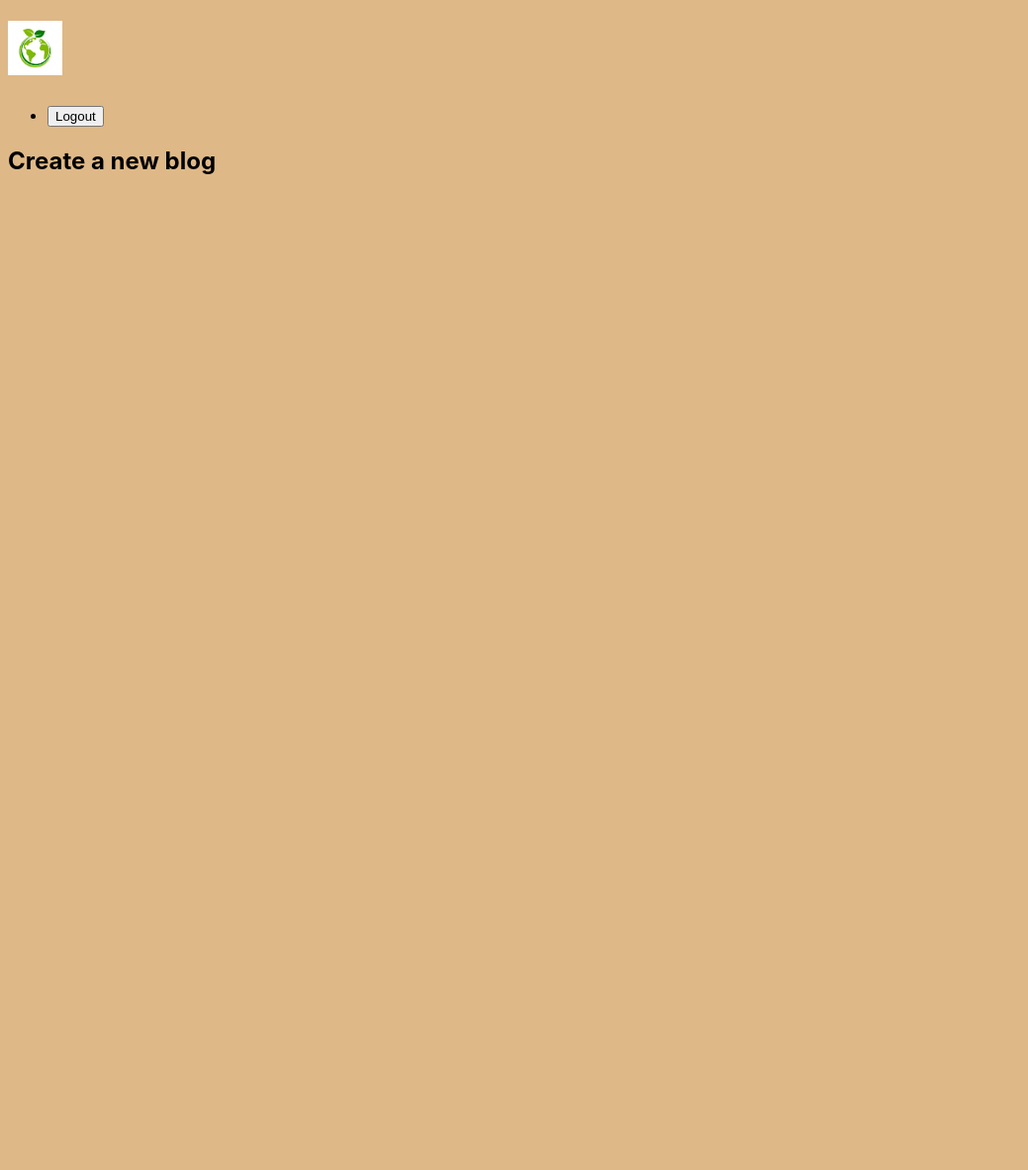
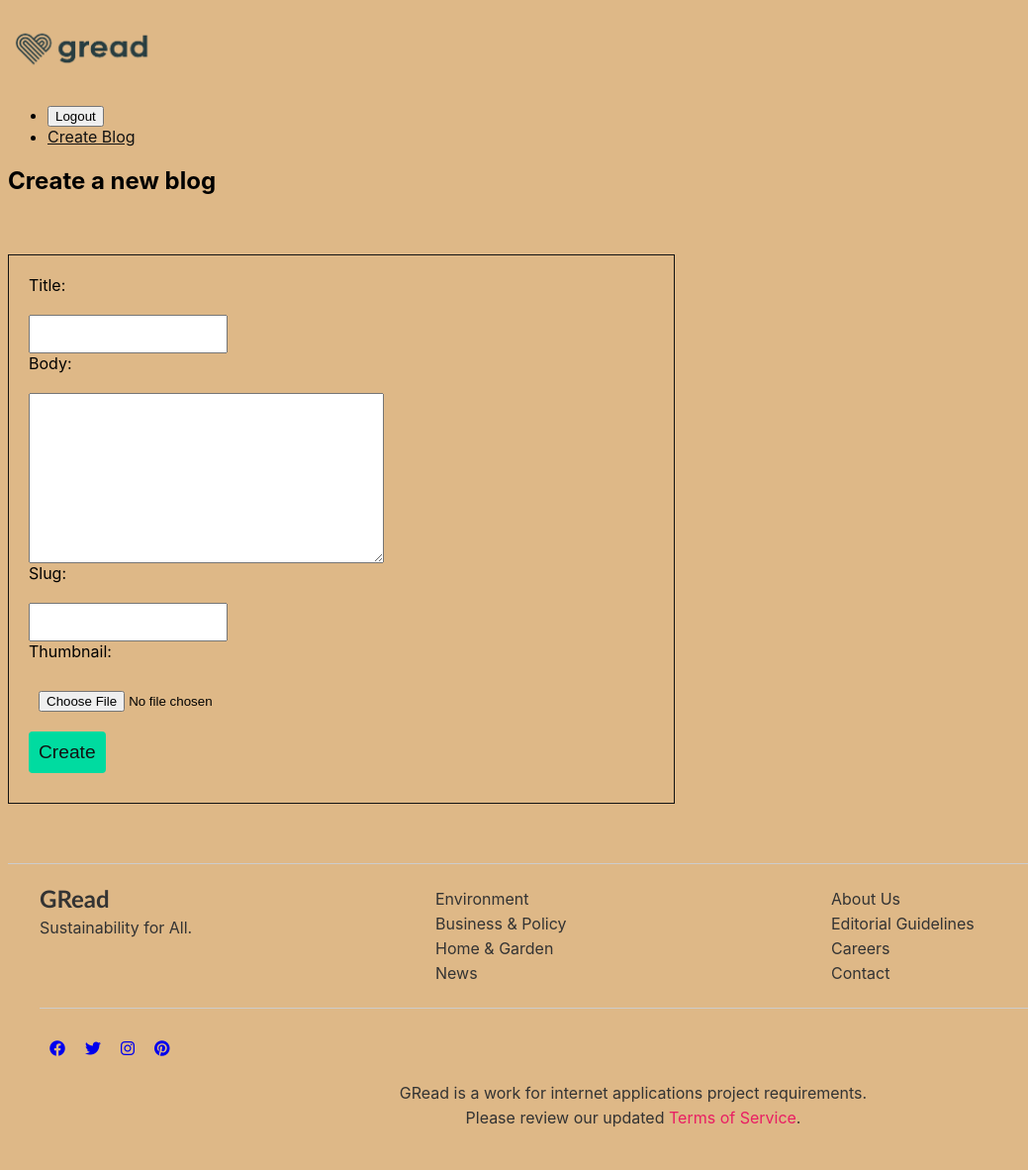
Before and after one commit to MohdAbdulRahman7/EcoNotes, a Django app: page /blogs/create/ in a window 1280 px wide. Shown: the whole page at 99% size, without its empty margins (0-1039 px from the left). Before the commit the page ends 176 px from the top, so only its background shows below. Run offline with Django 4.2, Linux system fonts and the light colour scheme; the visitor is signed in with stand-in values (Sample User, id 1).

Commit message:
new_updates -- create blog etc

```diff
--- a/accounts/templates/accounts/login.html
+++ b/accounts/templates/accounts/login.html
@@ -2,7 +2,7 @@
 
 {% block content %}
     <h1>Login</h1>
-    <form class="signup-form" action="{% url 'accounts:login' %}" method="post">
+    <form class="site-form" action="{% url 'accounts:login' %}" method="post">
     {% csrf_token %}
         {{ form }}
     <!-- For Redirection -->
--- a/accounts/templates/accounts/signup.html
+++ b/accounts/templates/accounts/signup.html
@@ -2,7 +2,7 @@
 
 {% block content %}
     <h1>SignUp</h1>
-    <form class="signup-form" action="/accounts/signup/" method="post">
+    <form class="site-form" action="/accounts/signup/" method="post">
     {% csrf_token %}
         {{ form }}
     <input type="submit" name="" value="Signup">
--- a/blogs/forms.py
+++ b/blogs/forms.py
@@ -0,0 +1,8 @@
+from django import forms
+from . import models
+
+
+class CreateBlog(forms.ModelForm):
+    class Meta:
+        model = models.Blog
+        fields = ['title', 'body', 'slug', 'thumbnail']
--- a/blogs/models.py
+++ b/blogs/models.py
@@ -8,6 +8,7 @@ retrieve model from db etc.
 """
 
 from django.db import models
+from django.contrib.auth.models import User
 
 
 class Blog(models.Model):
@@ -16,6 +17,7 @@ class Blog(models.Model):
     body = models.TextField()
     pub_date = models.DateTimeField(auto_now_add=True)  # automatically populate date with this bool value
     thumbnail = models.ImageField(default='default.png', blank=True)
+    author = models.ForeignKey(User, default=None, on_delete=models.CASCADE)
 
     def __str__(self):
         return self.title
--- a/blogs/templates/blogs/blog_create.html
+++ b/blogs/templates/blogs/blog_create.html
@@ -4,6 +4,11 @@
 <!-- ONLY LOGGED-IN USERS CAN ACCESS THIS -->
     <div class="create-blog">
     <h2>Create a new blog</h2>
+    <form class="site-form" action="{% url 'blogs:blog_create' %}" method="post" enctype="multipart/form-data">
+        {% csrf_token %}
+        {{ form_UI }}
+        <input type="submit" value="Create">
+    </form>
     </div>
-
+    <script src="/static/slugify.js"></script>
 {% endblock %}
--- a/blogs/templates/blogs/blogs_list.html
+++ b/blogs/templates/blogs/blogs_list.html
@@ -13,6 +13,7 @@
             {#calling function here from blogs class in models.py.#}
             <p>{{ blogs.shorter_body }}</p>
             <p> {{ blogs.pub_date }}</p>
+            <p class="author">added by {{ blogs.author.username }}</p>
             </div>
         {% endfor %}
     </div>
--- a/blogs/views.py
+++ b/blogs/views.py
@@ -1,7 +1,8 @@
-from django.shortcuts import render
+from django.shortcuts import render, redirect
 from .models import Blog
 from django.http import HttpResponse
 from django.contrib.auth.decorators import login_required
+from . import forms
 
 
 def blogs_list(request):
@@ -16,4 +17,15 @@ def blog_detail(request, slug):
 
 @login_required(login_url="/accounts/login/")  # Redirect if user not logged-in
 def blog_create(request):
-    return render(request, 'blogs/blog_create.html')
+    if request.method == 'POST':
+        # request.files as .POST does not include attached files data! :(
+        form = forms.CreateBlog(request.POST, request.FILES)
+        if form.is_valid():
+            # Save blog to the database
+            blog_instance = form.save(commit=False)
+            blog_instance.author = request.user
+            blog_instance.save()
+            return redirect('blogs:blogs_list')
+    else:
+        form = forms.CreateBlog()
+    return render(request, 'blogs/blog_create.html', {'form_UI': form})
--- a/gread/urls.py
+++ b/gread/urls.py
@@ -7,12 +7,14 @@ Urls - call the functions in views.py. Views functions contain logic regd. what
 from django.contrib import admin
 from django.urls import path, include  # here include is used to include other urls (from apps)
 from . import views  # importing views.py from current directory(hence used '.')
+from blogs import views as blogs_views
 from django.contrib.staticfiles.urls import staticfiles_urlpatterns  #for loading static files
 from django.conf.urls.static import static #For media Files
 from django.conf import settings #importing all vars and functions from settins.py file
 
 urlpatterns = [
-    path('', views.homepage),
+    # path('', views.homepage),
+    path('', blogs_views.blogs_list, name='home'),
     path('admin/', admin.site.urls),
     path('about/', views.about, name='about'),
 
--- /dev/null
+++ b/static/slugify.js
@@ -0,0 +1,12 @@
+const inputTitle = document.querySelector('input[name=title]');
+const inputSlug = document.querySelector('input[name=slug]');
+
+const slugify = (val) =>{
+    return val.toString().toLowerCase().trim()
+        .replace(/&/g, '-and-')
+        .replace(/[\s\W-]+/g, '-')  //replacing non word chars, spaces and dashes with single dash
+};
+
+inputTitle.addEventListener('keyup', (e) => {
+    inputSlug.setAttribute('value', slugify(inputTitle.value));
+});
--- a/static/styles.css
+++ b/static/styles.css
@@ -2,3 +2,170 @@ body{
     background-color: burlywood;
     font-family: -apple-system, BlinkMacSystemFont, "Segoe UI", ui-system, sans-serif;
 }
+
+.site-form{
+    margin-top: 60px;
+    border: 1px solid #121212;
+    padding: 20px;
+    max-width: 50%;
+}
+
+.site-form input, .site-form textarea{
+    display: block;
+    margin: 20px 0 0 0;
+    padding: 10px;
+}
+
+.site-form  input[type = "submit"]{
+    background: #00dba0;
+    border: 0;
+    color: #121212;
+    font-size: 1.2em;
+    border-radius: 4px;
+    margin: 10px 0;
+}
+
+a.highlight{
+    /*border: 1px solid #121212;*/
+    /*padding: 10px;*/
+    border-radius: 10px;
+    color: #121212;
+}
+
+.helptext, .helptext ul{
+    margin: 0 auto 20px;
+    color: slategrey;
+    font-size: 0.9em;
+    display: block;
+}
+
+.errorlist li{
+    padding: 10px;
+    list-style-type: none;
+    border: 1px solid #ff5722;
+    color: #ff5722;
+    margin: 10px 0;
+}
+
+.errorlist{
+    padding: 0;
+}
+
+/*Styling Blogs Feed Page*/
+.blogs{
+    display: grid;
+    grid-template-columns: 1fr 1fr 1fr;
+    grid-gap: 30px;
+}
+
+.blog{
+    border: 1px solid #121212;
+    position: relative;
+    padding: 10px 10px 40px;
+}
+
+.blog h2{
+    font-size: 1.2em;
+}
+
+/*Styling Blogs Detail*/
+.blog-detail .blog{
+    padding: 0;
+}
+
+.blog-detail .blog img{
+    max-width: 100%;
+}
+
+.blog-detail .blog h2{
+    text-align: center;
+    margin: 20px auto;
+    font-size: 2em;
+}
+
+.blog-detail .blog p{
+    text-align: center;
+}
+
+/*Styles for Footer*/
+.footer {
+    padding: 20px 0;
+    border-top: 1px solid #ccc;
+    color: #333;
+    margin-top: 60px;
+}
+
+.footer-wrapper {
+    display: flex;
+    justify-content: space-around;
+    flex-wrap: wrap;
+    max-width: 1200px;
+    margin: 0 auto;
+    padding: 0 20px;
+}
+
+.footer-left, .footer-middle, .footer-right {
+    flex: 1;
+    min-width: 200px;
+    margin-bottom: 20px;
+}
+
+.footer-left h2 {
+    font-family: 'Trebuchet MS', sans-serif;
+    font-size: 24px;
+    margin: 0;
+}
+
+.footer-left p {
+    margin: 5px 0 0;
+}
+
+.footer-middle ul, .footer-right ul {
+    list-style: none;
+    padding: 0;
+    margin: 0;
+}
+
+.footer-middle ul li, .footer-right ul li {
+    margin: 5px 0;
+}
+
+.footer-middle ul li a, .footer-right ul li a {
+    text-decoration: none;
+    color: #333;
+}
+
+.footer-bottom {
+    display: flex;
+    justify-content: space-between;
+    flex-wrap: wrap;
+    align-items: center;
+    width: 100%;
+    border-top: 1px solid #ccc;
+    padding-top: 20px;
+}
+
+.social-media {
+    display: flex;
+    justify-content: center;
+    margin: 10px 0;
+}
+
+.social-media a {
+    margin: 0 10px;
+}
+
+.footer-note {
+    text-align: center;
+    margin: 10px 0;
+    flex: 1 1 100%;
+}
+
+.footer-note p {
+    margin: 5px 0;
+}
+
+.footer-note a {
+    text-decoration: none;
+    color: #e91e63;
+}
--- a/templates/base_layout.html
+++ b/templates/base_layout.html
@@ -6,18 +6,28 @@
     <meta charset="UTF-8">
     <title>Gread - Feed</title>
     <link rel="stylesheet" href="{% static 'styles.css' %}">
+    <link rel="stylesheet" href="https://cdnjs.cloudflare.com/ajax/libs/font-awesome/6.0.0-beta3/css/all.min.css">
 </head>
 <body>
     <header class = "wrapper">
-        <h1><a href="{% url 'blogs:blogs_list' %}"><img style="width: 55px; height: 55px" src="{% static 'logo.jpg' %}" alt="gread_branding"></a></h1>
+{#    {% url 'blogs:blogs_list' %}#}
+        <h1><a href="{% url 'home' %}"><img style="height: 55px" src="{% static 'logo.png' %}" alt="gread_branding"></a></h1>
         <nav>
             <ul>
-               <li>
+                {% if user.is_authenticated %}
+                <li>
                    <form class="logout-link" action="{% url 'accounts:logout' %}" method="post">
                        {% csrf_token %}
                        <button type="submit">Logout</button>
                    </form>
                </li>
+               <li><a class="highlight" href="{% url 'blogs:blog_create' %}">Create Blog</a></li>
+
+                {% else %}
+                    <li><a href="{% url 'accounts:login' %}">Login</a></li>
+                    <li><a href="{% url 'accounts:signup' %}">Signup</a></li>
+
+                {% endif %}
             </ul>
         </nav>
     </header>
@@ -25,5 +35,41 @@
         {% block content %}
         {% endblock %}
     </div>
+<footer class="footer">
+        <div class="footer-wrapper">
+            <div class="footer-left">
+                <h2>GRead</h2>
+                <p>Sustainability for All.</p>
+            </div>
+            <div class="footer-middle">
+                <ul>
+                    <li><a href="#">Environment</a></li>
+                    <li><a href="#">Business & Policy</a></li>
+                    <li><a href="#">Home & Garden</a></li>
+                    <li><a href="#">News</a></li>
+                </ul>
+            </div>
+            <div class="footer-right">
+                <ul>
+                    <li><a href="#">About Us</a></li>
+                    <li><a href="#">Editorial Guidelines</a></li>
+                    <li><a href="#">Careers</a></li>
+                    <li><a href="#">Contact</a></li>
+                </ul>
+            </div>
+            <div class="footer-bottom">
+                <div class="social-media">
+                    <a href="#"><i class="fab fa-facebook"></i></a>
+                    <a href="#"><i class="fab fa-twitter"></i></a>
+                    <a href="#"><i class="fab fa-instagram"></i></a>
+                    <a href="#"><i class="fab fa-pinterest"></i></a>
+                </div>
+                <div class="footer-note">
+                    <p>GRead is a work for internet applications project requirements.</p>
+                    <p>Please review our updated <a href="#">Terms of Service</a>.</p>
+                </div>
+            </div>
+        </div>
+    </footer>
 </body>
 </html>
```
Also changed, not shown: blogs/migrations/0003_blog_author.py (added), media/Ragnarok-illustration_ozjOPsw.jpg (added), media/cryptography.png (added), media/real_madrid.jpeg (added), static/logo.jpg (deleted), static/logo.png (added).
